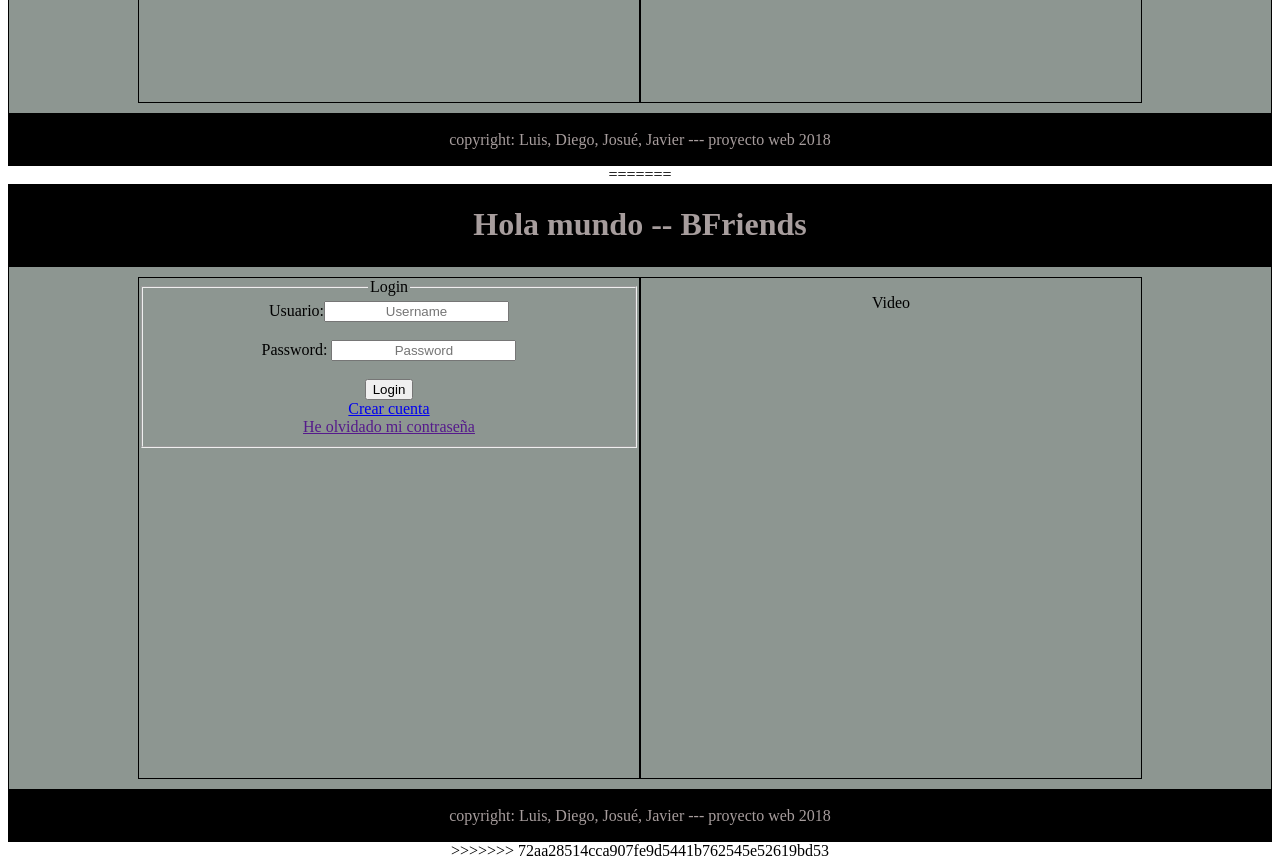
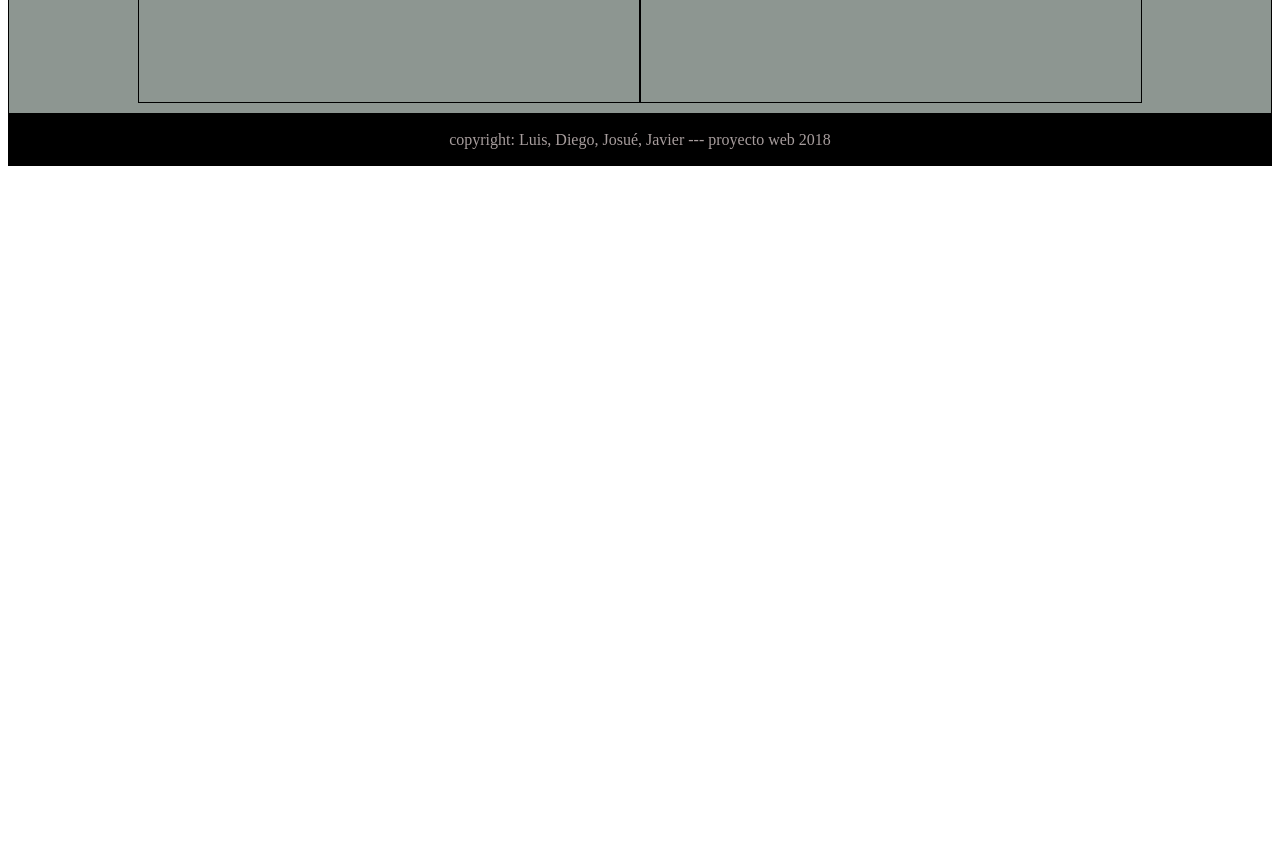
Before and after one commit to joisgori/ProyectoWeb2018, a plain HTML site: page index.html in a window 1280 px wide. Shown: the part 500-1368 px from the top of the page. After the commit the page ends 800 px from the top, so only its background shows below. Drawn offline with Linux system fonts and the light colour scheme.

Commit message:
Se corrigió código duplicado en Index

```diff
--- a/css/style.css
+++ b/css/style.css
@@ -75,5 +75,5 @@ footer{
     border: 1px solid black;
     color: rgb(167, 157, 157);
     background-color: black;
->>>>>>> 72aa28514cca907fe9d5441b762545e52619bd53
+
 }
--- a/index.html
+++ b/index.html
@@ -69,77 +69,4 @@
         </div>
     </footer>
 </body>
-=======
-<!DOCTYPE html>
-<html lang="es">
-<head>
-    <meta charset="utf-8" />
-    <meta charset="UTF-8">
-    <meta name="viewport" content="width=device-width, initial-scale=1.0">
-    <meta http-equiv="X-UA-Compatible" content="ie=edge">
-    <link rel="stylesheet" type="text/css" media="screen" href="./css/style.css" />
-    <script src="main.js"></script>
-    <title>BFriends Login</title>
-</head>
-<body>
-    <!--Nuestro header, acá colocaremos el título y logo-->
-    <!--Opción dos, agregar un nav que implicaría cambiar todo este login pasandolo a botones, y dejar el simple formulario centrado,
-    casi no me gusta esta última idea.-->
-    <header>
-        <h1>
-            Hola mundo -- BFriends
-        </h1>
-    </header>
-    <!--Acá en lo prinicipal, haremos una sección divida en dos columnas, a la izquierda un artículo con pinta de formulario de datos
-    y a la derecha un vídeo tutorial de qué puede encontrar en nuestra red social-->
-    <main>
-        <section class = "contenedor" >
-            <!--Los hijos respectivos que moveremos con grid; que serán los dos artículos-->
-            <!--
-                A su vez, este article deberá ser el contenedor de sus hijos, botones, entrada de texto para ajustarlos y moverlos fácilmente
-            -->
-            <article class="Flex">
-                <!-- Los hijos de los flex que serían los input y botones que moveríamos más fácil con esta propiedad
-                        Recordatorio:
-                            Usar propiedades semánticas para juntar los capturadores de texto y vincularlos a los botones respectivos...
-                -->
-                <form>
-                <fieldset>
-                        <legend>Login</legend>
-                        <label>Usuario</label>:<input name="Usuario" placeholder="Username" type="text" maxlength="9" required  pattern="[A-Za-z]+"/>
-                        <br>
-                        <br>
-                        <label for = "password">Password:</label>
-					<input type = "password" name = "password" placeholder="Password" pattern="(?=.*\d)(?=.*[a-z])(?=.*[A-Z]).{8,}" title = "Debe contener un numero, una minuscula, una mayuscula y un min de 8 letras" required>
-                        <br>
-                        <br>
-                        <input type="submit" value="Login" ><br>
-
-                        <a href="formulario.html">Crear cuenta</a> <br>
-                        <a href="">He olvidado mi contraseña</a>
-                    </fieldset>
-                </form>
-
-            </article>
-            <article class="Flex">
-                <p>Video</p>
-                <video>
-                    <!--Acá insertaremos el vídeo introductorio cuando lo tengamos, sino en el peor de los casos lo cambiamos por un simple
-                    div donde expliquemos la idea y objetivo de la red con texto plano xdd-->
-
-                </video>
-
-            </article>
-        </section>
-    </main>
-    <!--Footer, colocaremos cosas de derecho de autor, copyright, etc, firma de página, y algún hipervínculo para que pueda contactarnos
-    que lo enviaría a una nueva página para contactarnos.-->
-    <footer>
-        <div>
-            <p>copyright: Luis, Diego, Josué, Javier --- proyecto web 2018 </p>
-
-        </div>
-    </footer>
-</body>
->>>>>>> 72aa28514cca907fe9d5441b762545e52619bd53
 </html>
```
